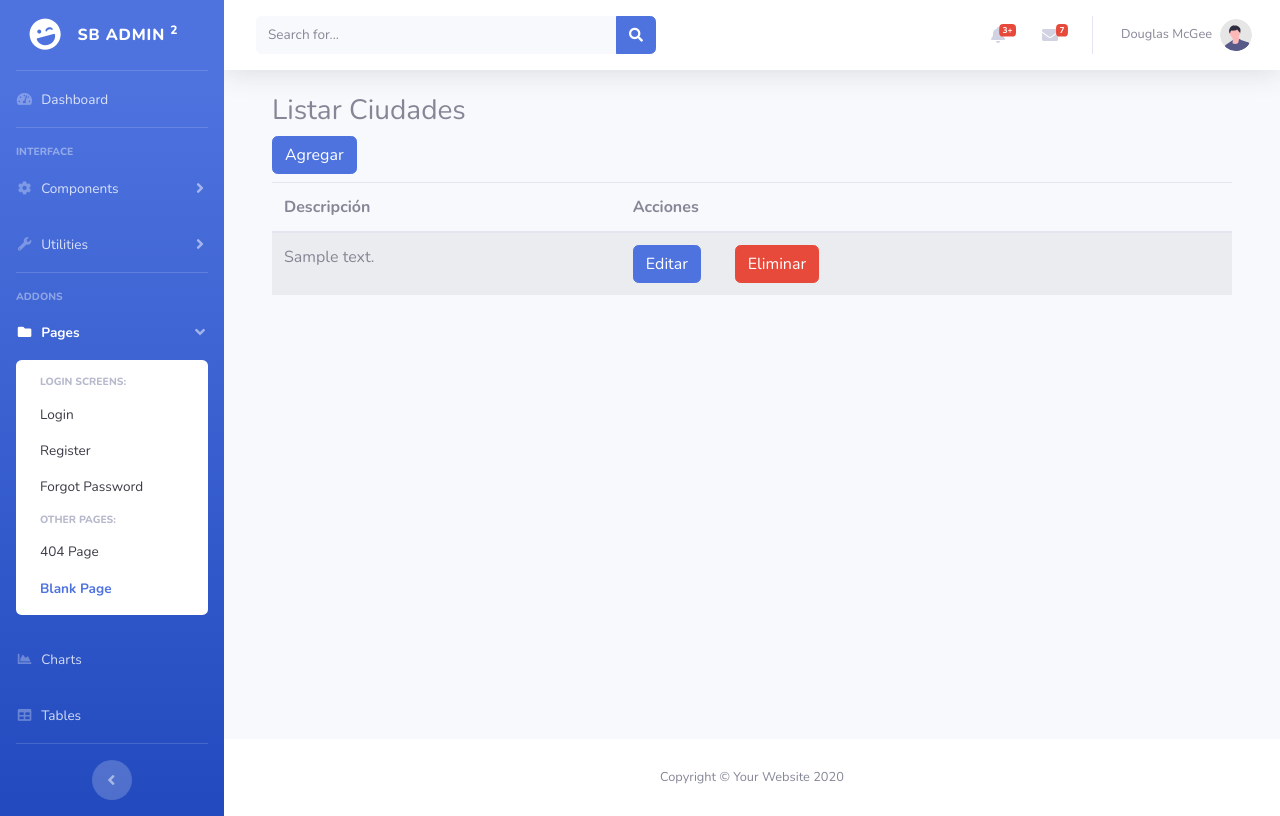
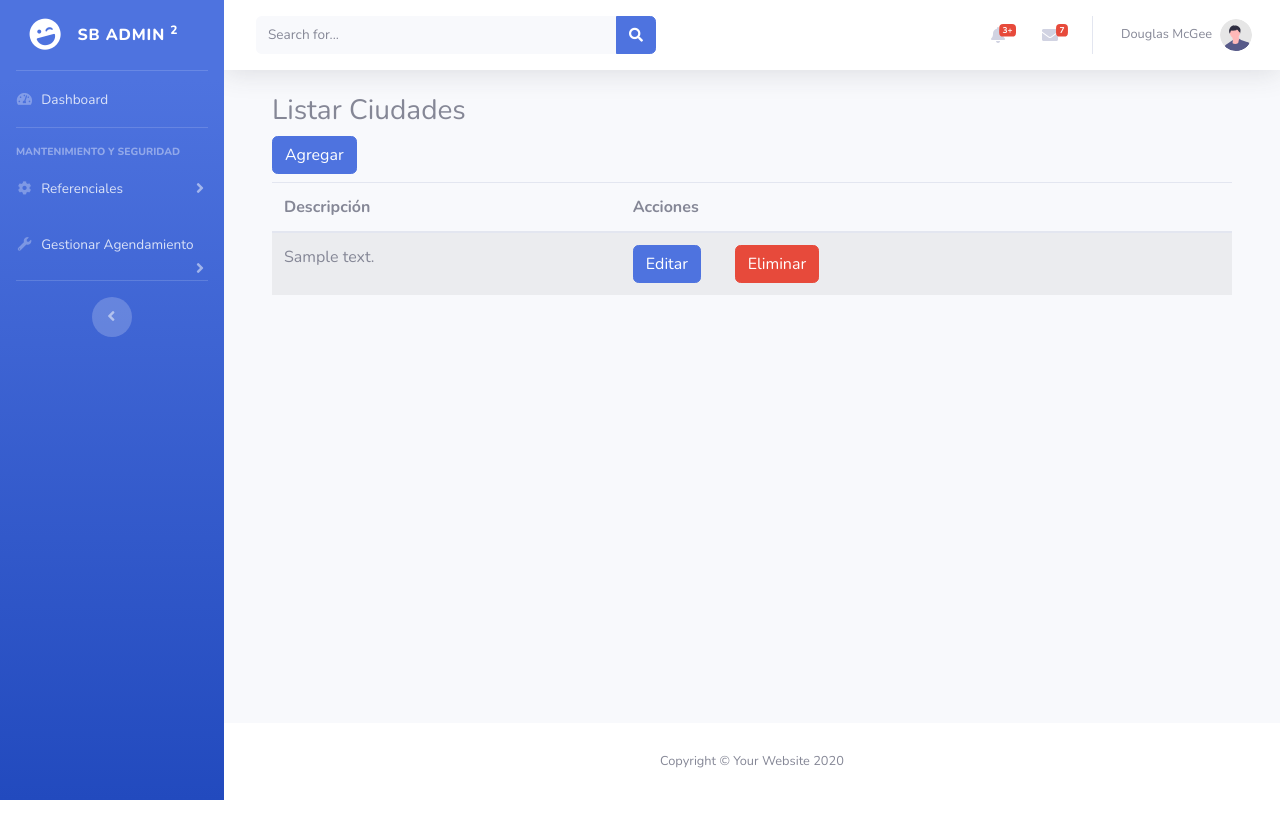
Before and after one commit to keilaflores889/proyecto-lp3, a Flask app: page /referenciales/ciudad/ciudad-index in a window 1280 px wide. Run offline with Flask 3, Linux system fonts and the light colour scheme; a database or web service that is not in the repository returns one stand-in record (values such as "Sample title"); some libraries are stand-ins or nearby versions.

Commit message:
feat: edicion del menu

```diff
--- a/app/templates/base.html
+++ b/app/templates/base.html
@@ -1,6 +1,6 @@
+{% from 'macros.html' import modal %}
 <!DOCTYPE html>
 <html lang="en">
-
 
 <head>
 
@@ -54,7 +54,7 @@
 
             <!-- Heading -->
             <div class="sidebar-heading">
-                Interface
+                Mantenimiento y Seguridad
             </div>
 
             <!-- Nav Item - Pages Collapse Menu -->
@@ -62,13 +62,11 @@
                 <a class="nav-link collapsed" href="#" data-toggle="collapse" data-target="#collapseTwo"
                     aria-expanded="true" aria-controls="collapseTwo">
                     <i class="fas fa-fw fa-cog"></i>
-                    <span>Components</span>
+                    <span>Referenciales</span>
                 </a>
                 <div id="collapseTwo" class="collapse" aria-labelledby="headingTwo" data-parent="#accordionSidebar">
                     <div class="bg-white py-2 collapse-inner rounded">
-                        <h6 class="collapse-header">Custom Components:</h6>
-                        <a class="collapse-item" href="buttons.html">Buttons</a>
-                        <a class="collapse-item" href="cards.html">Cards</a>
+                        <a class="collapse-item" href="{{ url_for('ciudad.ciudadIndex') }}">Ciudad</a>
                     </div>
                 </div>
             </li>
@@ -78,16 +76,15 @@
                 <a class="nav-link collapsed" href="#" data-toggle="collapse" data-target="#collapseUtilities"
                     aria-expanded="true" aria-controls="collapseUtilities">
                     <i class="fas fa-fw fa-wrench"></i>
-                    <span>Utilities</span>
+                    <span>Gestionar Agendamiento</span>
                 </a>
                 <div id="collapseUtilities" class="collapse" aria-labelledby="headingUtilities"
                     data-parent="#accordionSidebar">
                     <div class="bg-white py-2 collapse-inner rounded">
-                        <h6 class="collapse-header">Custom Utilities:</h6>
-                        <a class="collapse-item" href="utilities-color.html">Colors</a>
-                        <a class="collapse-item" href="utilities-border.html">Borders</a>
-                        <a class="collapse-item" href="utilities-animation.html">Animations</a>
-                        <a class="collapse-item" href="utilities-other.html">Other</a>
+                        <a class="collapse-item" href="">Proceso 1</a>
+                        <a class="collapse-item" href="">Proceso 2</a>
+                        <a class="collapse-item" href="">Proceso 3</a>
+                        <a class="collapse-item" href="">Proceso 4</a>
                     </div>
                 </div>
             </li>
@@ -95,49 +92,6 @@
             <!-- Divider -->
             <hr class="sidebar-divider">
 
-            <!-- Heading -->
-            <div class="sidebar-heading">
-                Addons
-            </div>
-
-            <!-- Nav Item - Pages Collapse Menu -->
-            <li class="nav-item active">
-                <a class="nav-link" href="#" data-toggle="collapse" data-target="#collapsePages" aria-expanded="true"
-                    aria-controls="collapsePages">
-                    <i class="fas fa-fw fa-folder"></i>
-                    <span>Pages</span>
-                </a>
-                <div id="collapsePages" class="collapse show" aria-labelledby="headingPages"
-                    data-parent="#accordionSidebar">
-                    <div class="bg-white py-2 collapse-inner rounded">
-                        <h6 class="collapse-header">Login Screens:</h6>
-                        <a class="collapse-item" href="login.html">Login</a>
-                        <a class="collapse-item" href="register.html">Register</a>
-                        <a class="collapse-item" href="forgot-password.html">Forgot Password</a>
-                        <div class="collapse-divider"></div>
-                        <h6 class="collapse-header">Other Pages:</h6>
-                        <a class="collapse-item" href="404.html">404 Page</a>
-                        <a class="collapse-item active" href="blank.html">Blank Page</a>
-                    </div>
-                </div>
-            </li>
-
-            <!-- Nav Item - Charts -->
-            <li class="nav-item">
-                <a class="nav-link" href="charts.html">
-                    <i class="fas fa-fw fa-chart-area"></i>
-                    <span>Charts</span></a>
-            </li>
-
-            <!-- Nav Item - Tables -->
-            <li class="nav-item">
-                <a class="nav-link" href="tables.html">
-                    <i class="fas fa-fw fa-table"></i>
-                    <span>Tables</span></a>
-            </li>
-
-            <!-- Divider -->
-            <hr class="sidebar-divider d-none d-md-block">
 
             <!-- Sidebar Toggler (Sidebar) -->
             <div class="text-center d-none d-md-inline">
@@ -361,7 +315,6 @@
                 <div class="container-fluid">
                     {% block contenido %}
                     {% endblock %}
-
                 </div>
                 <!-- /.container-fluid -->
 
```
